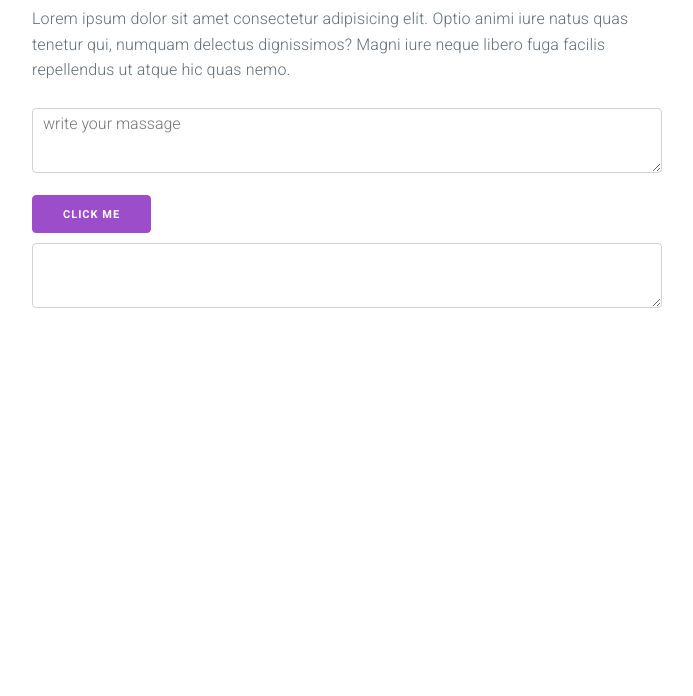
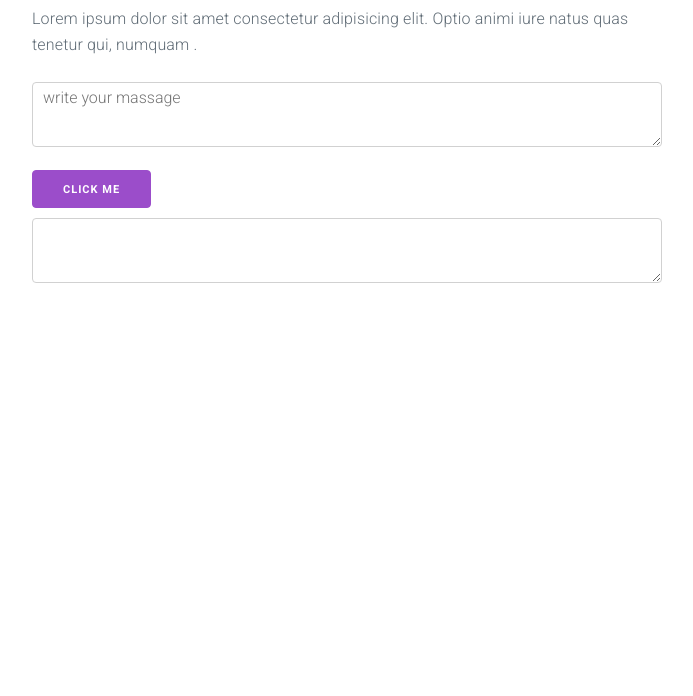
Before and after one commit to coddermoon/speech-reverser, a plain HTML site: page index.html in a window 1280 px wide. Shown: the part 104-800 px from the top of the page, without its empty margins (293-986 px from the left). Drawn offline with nearby package versions, Linux system fonts and the light colour scheme.

Commit message:
lorem change

```diff
--- a/index.html
+++ b/index.html
@@ -18,7 +18,7 @@
        <div class="row">
         <div class="column column-50 column-offset-25">
             <h2 class="">Reverse your Massage  For your Special Person</h2>
-            <p>Lorem ipsum dolor sit amet consectetur adipisicing elit. Optio animi iure natus quas tenetur qui, numquam delectus dignissimos? Magni iure neque libero fuga facilis repellendus ut atque hic quas nemo.</p>
+            <p>Lorem ipsum dolor sit amet consectetur adipisicing elit. Optio animi iure natus quas tenetur qui, numquam .</p>
 
 
         </div>
```
